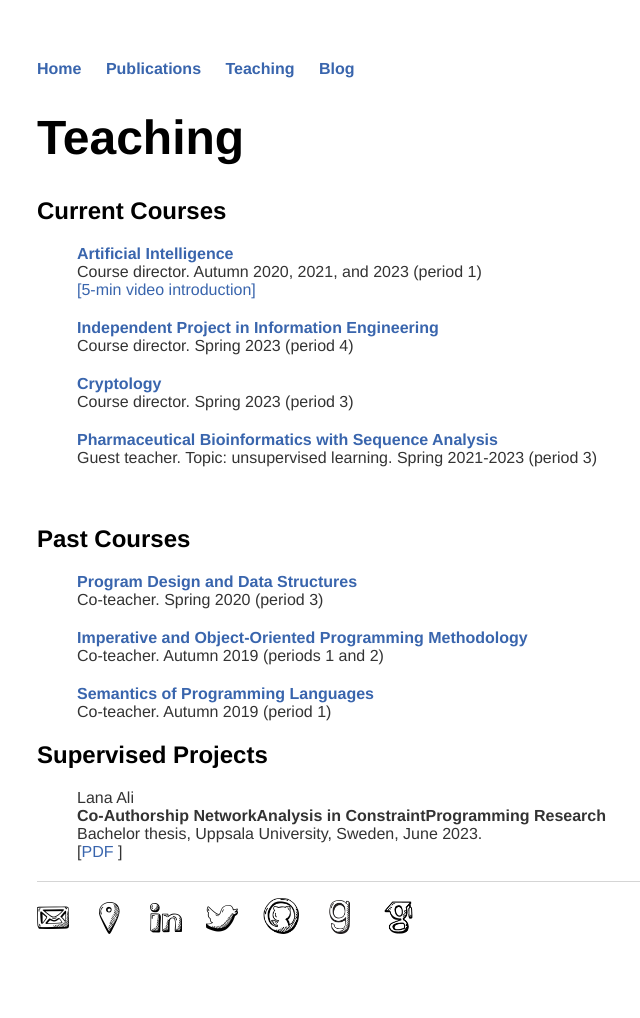
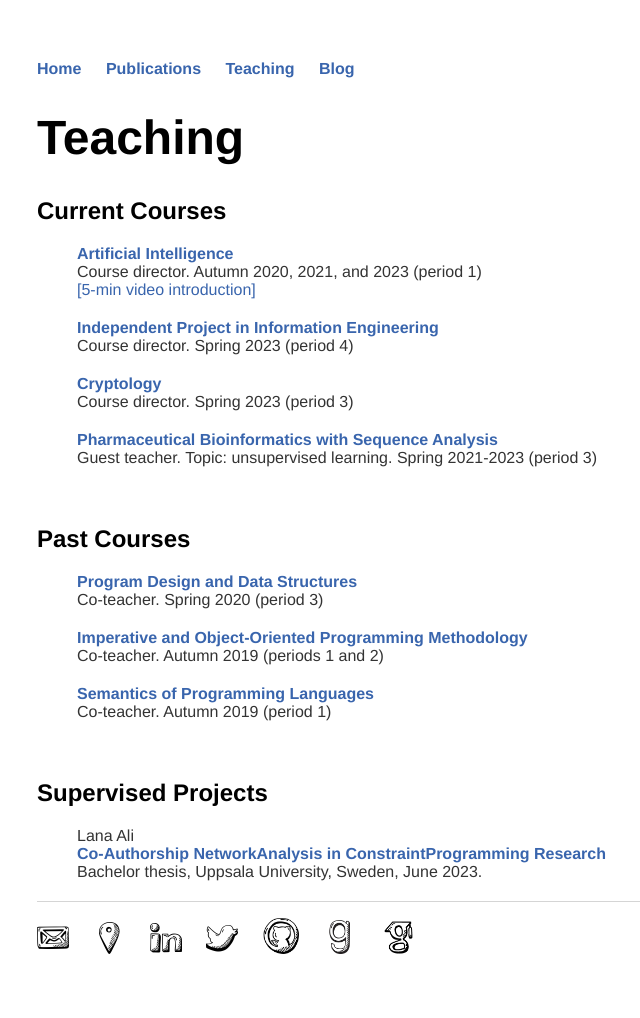
Before and after one commit to andreina-francisco/andreina-francisco.github.io, a Jekyll site: the page built from teaching/index.html, in a window 1280 px wide. Shown: the whole page, without its empty margins (155-795 px from the left). Built offline with Jekyll 4.4.1, drawn with Linux system fonts in a browser that asks for light colours; nearby versions of some CDN libraries; a style sheet for code colours, icons or effects is not loaded.

Commit message:
Update index.html

```diff
--- a/teaching/index.html
+++ b/teaching/index.html
@@ -67,15 +67,15 @@ title: Maria Andreina Francisco Rodriguez
   </ul>
 
 
+  </br>
 
 
   <h2> Supervised Projects </h2>
   <ul class="publist">
     <li class="pub @">
     <span class="author">Lana Ali</span><br />
-    <span class="title">Co-Authorship NetworkAnalysis in ConstraintProgramming Research</span><br />
-    <span class="note">Bachelor thesis, Uppsala University, Sweden, June 2023.</span><br />
-    [<a class="text" href="https://urn.kb.se/resolve?urn=urn:nbn:se:uu:diva-512010">PDF <i class="ai ai-doi"></i></a>]
+    <span class="title"><a class="text" href="https://urn.kb.se/resolve?urn=urn:nbn:se:uu:diva-512010">Co-Authorship NetworkAnalysis in ConstraintProgramming Research</a></span><br />
+    <span class="note">Bachelor thesis, Uppsala University, Sweden, June 2023.</span>
     </li>
   </ul>
 
```
